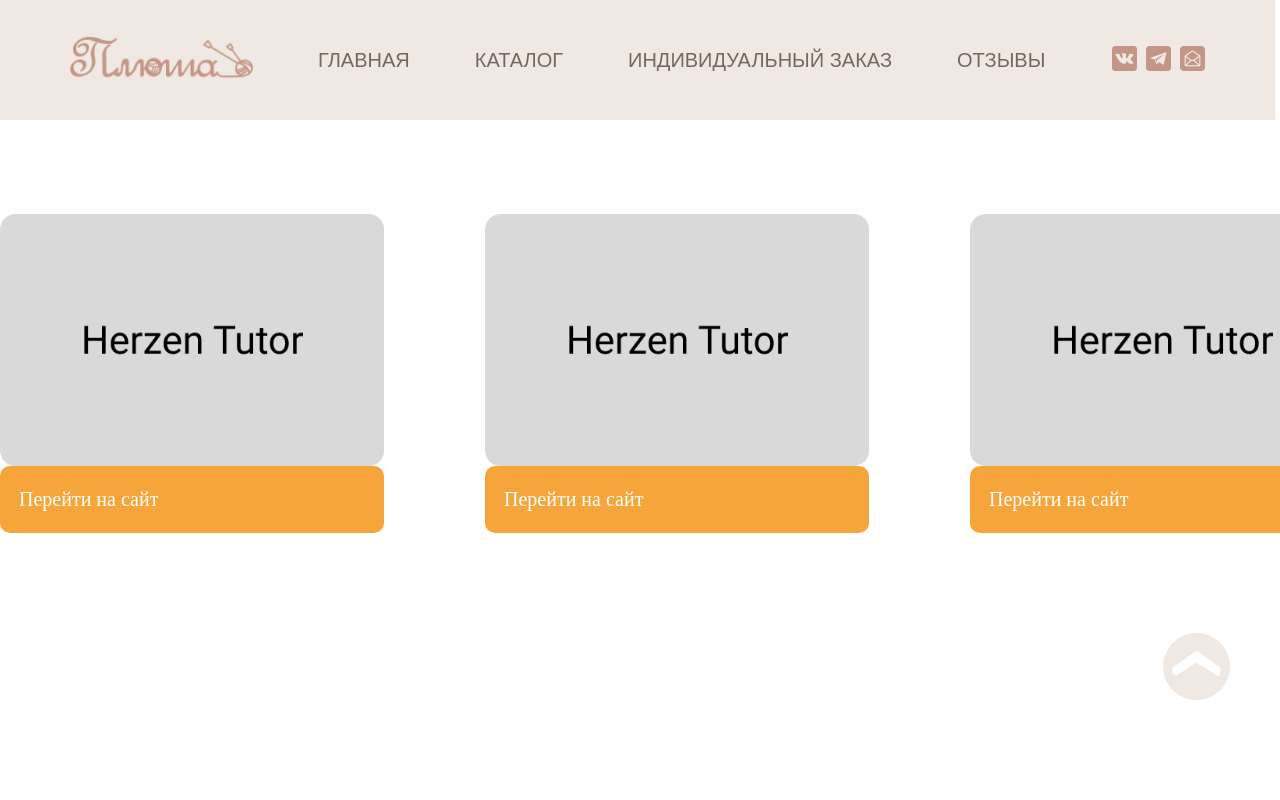
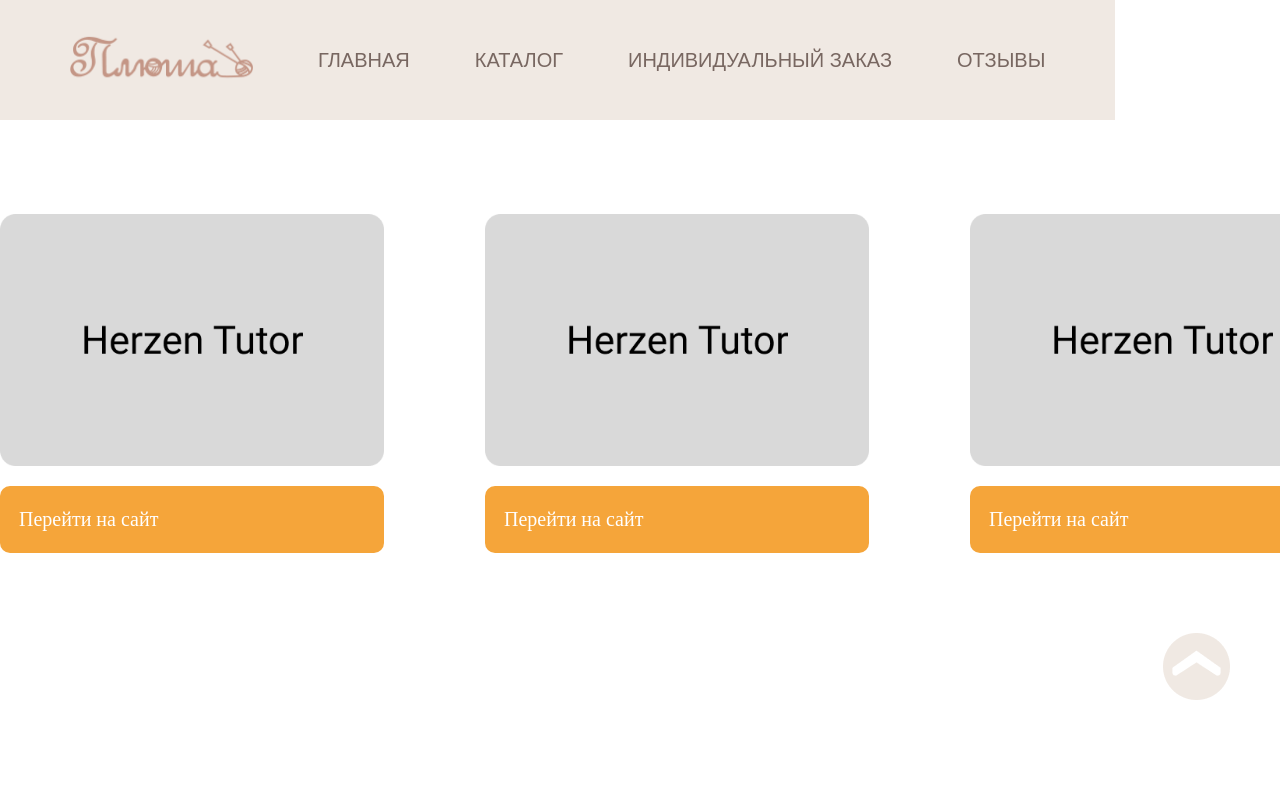
Before and after one commit to HerzenStudents-ITxD/HerzenStudents-ITxD.github.io, a plain HTML site: page index.html in a window 1280 px wide. Shown: the top 800 px of the page. Drawn offline with Linux system fonts and the light colour scheme.

Commit message:
проверка ы

```diff
--- a/buttons.css
+++ b/buttons.css
@@ -126,6 +126,7 @@
     display: flex;
     gap: 17px;
     padding: 22px 19px;
+    margin-top: 20px;
     align-items: center;
     color:#FFFFFF;
     font-size: 20px;
--- a/index.html
+++ b/index.html
@@ -24,17 +24,7 @@
             <a href="#own_order" class="menu-item" alt="индивидуальный заказ">индивидуальный заказ</a>
             <a href="#reviews" class="menu-item" alt="отзывы">отзывы</a>
         </div>
-        <div class="social-icons">
-            <a href="#" aria-label="Visit our Vk page">
-            <img src="images/vk.png" alt="Связаться вконтакте" class="social-icon" />
-            </a>
-            <a href="#" aria-label="Visit our tg page">
-            <img src="images/telegram.png" alt="Связаться в телеграме" class="social-icon" />
-            </a>
-            <a href="#" aria-label="Visit our mail page">
-            <img src="images/mail.png" alt="Связаться по почте" class="social-icon" />
-            </a>
-        </div>
+
         </nav>
     </header>
 
```
